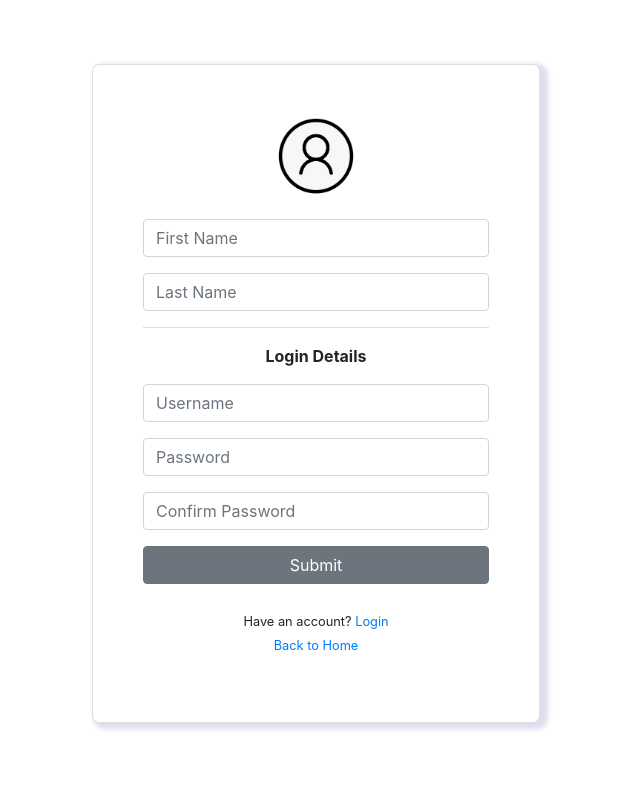
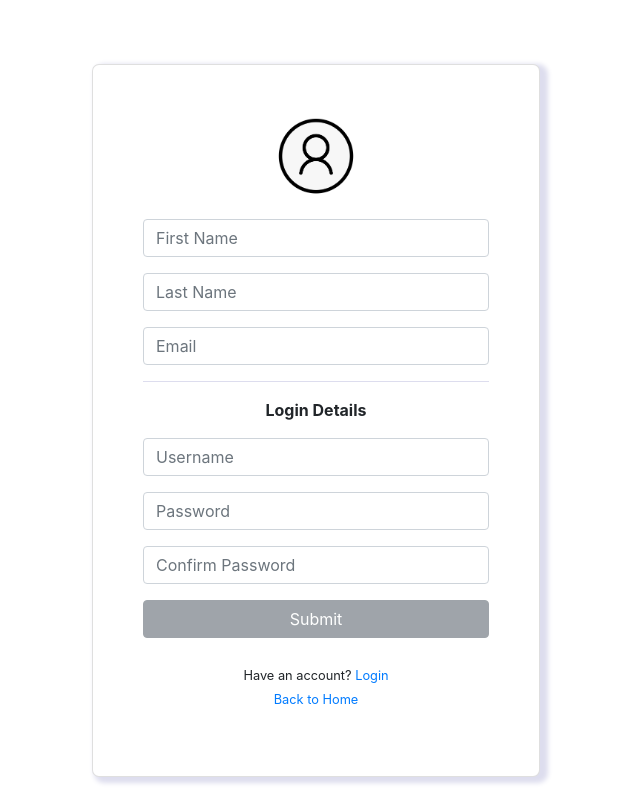
Before and after one commit to Team-Unggoy/analytics, a Django app: page /signup/ in a window 1280 px wide. Shown: the whole page, without its empty margins (324-964 px from the left). Run offline with Django 3.2, Linux system fonts and the light colour scheme; some libraries are stand-ins or nearby versions.

Commit message:
add signup function

```diff
--- a/analytics_app/templates/analytics_app/signup.html
+++ b/analytics_app/templates/analytics_app/signup.html
@@ -2,13 +2,16 @@
 
 
 {% block content %}
-    <form class="login-form" method="POST" action="{% url 'login_form' %}">
+    <form class="login-form" method="POST" action="{% url 'signup_form' %}">
         {% csrf_token %}
         <div class="form-group">
             <input type="text" class="form-control" id="first_name" name='first_name' placeholder="First Name" required>
         </div>
         <div class="form-group">
-            <input type="text" class="form-control" id="Last Name" name='Last Name' placeholder="Last Name" required>
+            <input type="text" class="form-control" id="last_name" name='last_name' placeholder="Last Name" required>
+        </div>
+        <div class="form-group">
+            <input type="email" class="form-control" id="email" name='email' placeholder="Email" required>
         </div>
         <div style="border-top: 1px solid #dde; padding-top: 1em;">
             <p class="text-center"><strong>Login Details</strong></p>
@@ -19,12 +22,11 @@
                 <input type="password" class="form-control" id="password" name='password' placeholder="Password" required>
             </div>
             <div class="form-group">
-                <input type="password" class="form-control" id="confirm_pass" name='confirm_pass' placeholder="Confirm Password" required>
+                <input type="password" class="form-control" id="confirm_pass" name='confirm_pass'placeholder="Confirm Password" required>
+                <small><p class="msg" id="msg"></p></small>
             </div>
         </div>
-
-
-        <button type="submit" class="btn btn-secondary btn-block">Submit</button>
+        <button type="submit" class="btn btn-secondary btn-block" id="submit_btn" disabled>Submit</button>
     </form>
     <br>
     <p class="text-center">
@@ -34,5 +36,20 @@
         </small>
     </p>
 
+{% endblock %}
 
+{% block js %}
+    <script>
+        $("#confirm_pass").change(function() {
+            var pwd = $('#password').val()
+            var confirm_pwd = $('#confirm_pass').val()
+            if (pwd == confirm_pwd){
+                $('#msg').text("Password matched").css({"color": "green"})
+                $("#submit_btn").attr("disabled", false)
+            }else{
+                $('#msg').text("Password didn't matched").css({"color": "red"})
+                $("#submit_btn").attr("disabled", true)
+            }
+        });
+    </script>
 {% endblock %}
--- a/analytics_app/templates/login_base.html
+++ b/analytics_app/templates/login_base.html
@@ -34,5 +34,8 @@
     <script src="https://code.jquery.com/jquery-3.2.1.slim.min.js" integrity="sha384-KJ3o2DKtIkvYIK3UENzmM7KCkRr/rE9/Qpg6aAZGJwFDMVNA/GpGFF93hXpG5KkN" crossorigin="anonymous"></script>
     <script src="https://cdnjs.cloudflare.com/ajax/libs/popper.js/1.12.9/umd/popper.min.js" integrity="sha384-ApNbgh9B+Y1QKtv3Rn7W3mgPxhU9K/ScQsAP7hUibX39j7fakFPskvXusvfa0b4Q" crossorigin="anonymous"></script>
     <script src="https://maxcdn.bootstrapcdn.com/bootstrap/4.0.0/js/bootstrap.min.js" integrity="sha384-JZR6Spejh4U02d8jOt6vLEHfe/JQGiRRSQQxSfFWpi1MquVdAyjUar5+76PVCmYl" crossorigin="anonymous"></script>
+    {% block js %}
+    {% endblock %}
+
 </body>
 </html>
--- a/analytics_app/urls.py
+++ b/analytics_app/urls.py
@@ -1,5 +1,5 @@
 from django.urls import path
-from analytics_app.views import LoginView, logout, DashboardView
+from analytics_app.views import LoginView, logout, DashboardView, signup
 from django.views.generic import TemplateView
 
 
@@ -11,4 +11,5 @@ urlpatterns = [
 
     path('logout/', logout, name="logout"),
     path('loginform/', LoginView.as_view(), name="login_form"),
+    path('signupform/', signup, name="signup_form"),
 ]
```
Also changed, not shown: analytics_app/templates/analytics_app/login.html (+11 -2 lines), analytics_app/views.py (+17 -4 lines).
